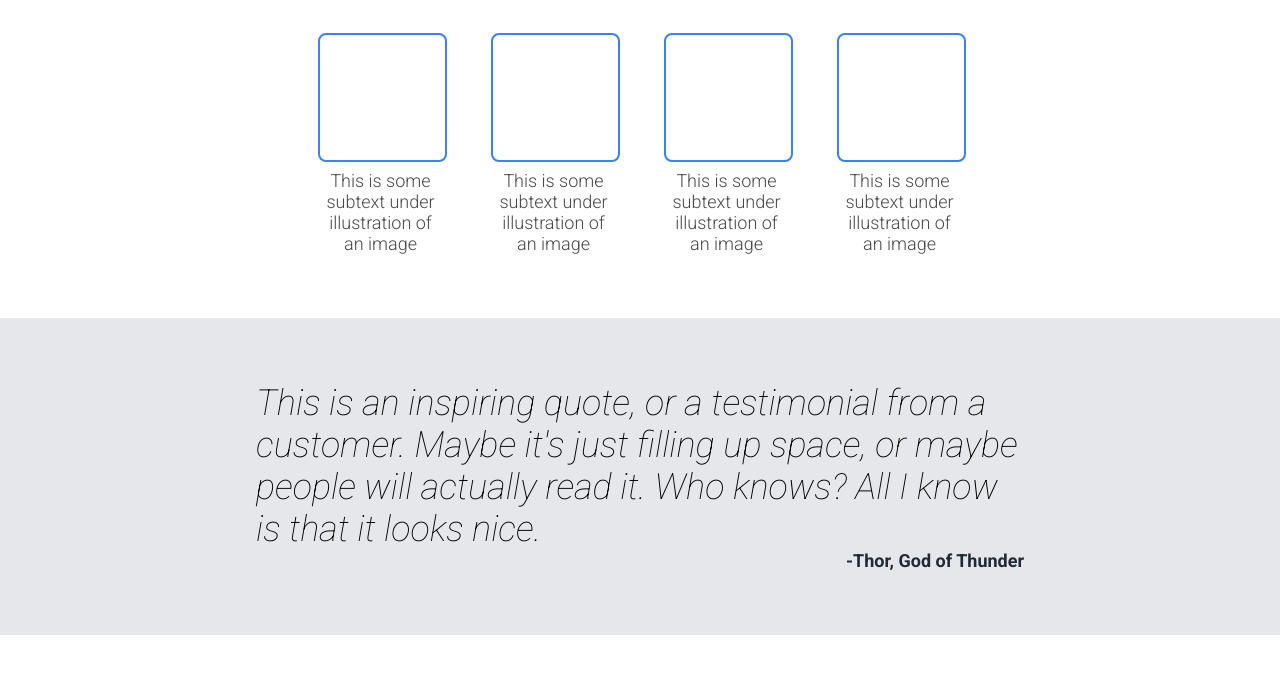
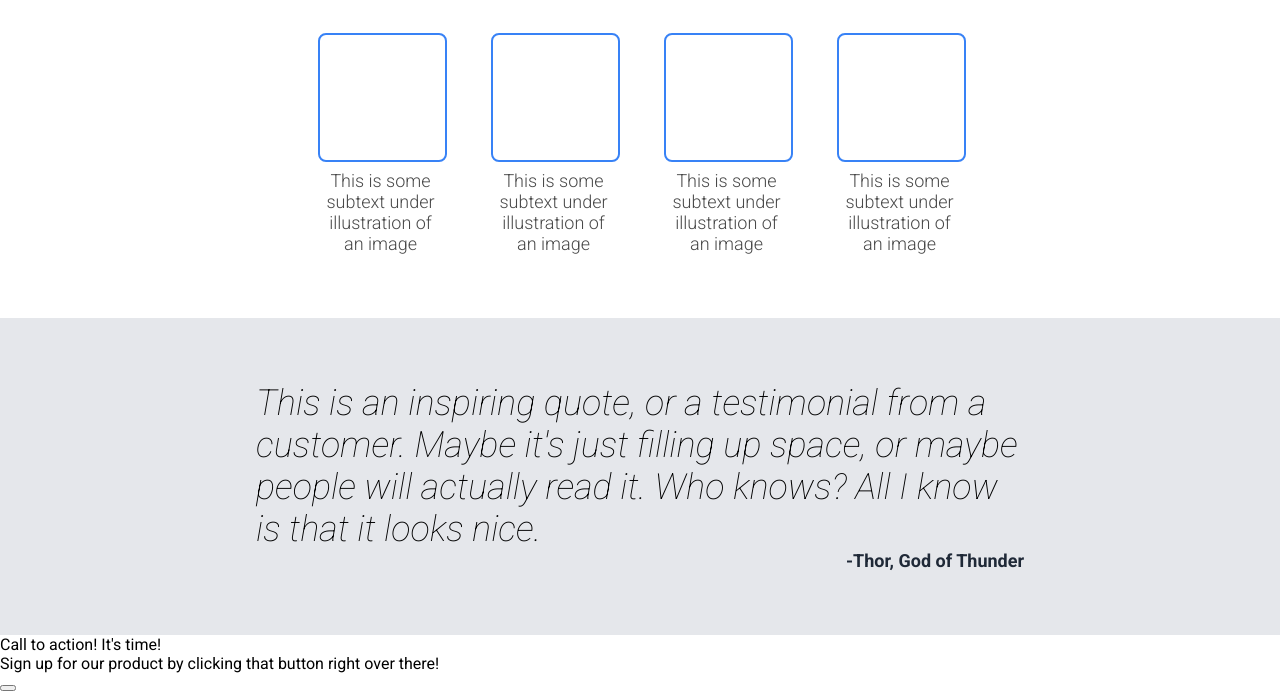
Before and after one commit to A-Shushi/odin-landing-page, a plain HTML site: page index.html in a window 1280 px wide. Shown: the part 519-1211 px from the top of the page. Before the commit the page ends 1154 px from the top, so only its background shows below. Drawn offline with Linux system fonts and the light colour scheme.

Commit message:
Setup HTML for CTA section

```diff
--- a/index.html
+++ b/index.html
@@ -60,5 +60,16 @@
             <p class="signature">-Thor, God of Thunder</p>
         </div>
     </div>
+    <div class="CTA">
+        <div class="CTA-content">
+            <div class="CTA-left">
+                <div class="CTA-header">Call to action! It's time!</div>
+                <div class="CTA-text">Sign up for our product by clicking that button
+                    right over there!
+                </div>
+            </div>
+            <button class="CTA-right"></button>
+        </div>
+    </div>
 </body>
 </html>
```
